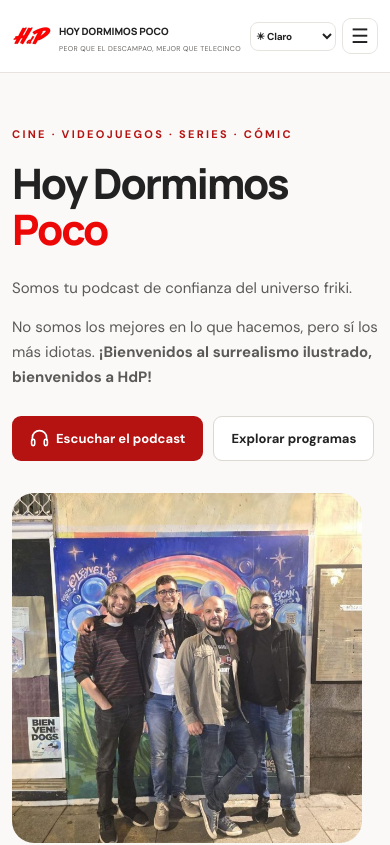
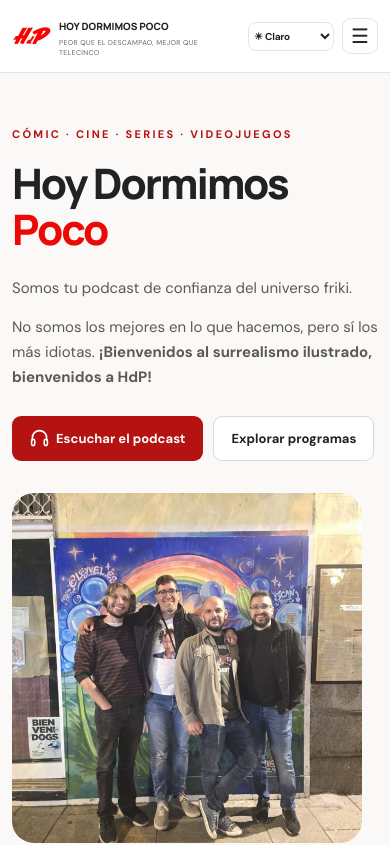
Before and after one commit to hoydormimospoco/hdp_web, a plain HTML site: page index.html in a window 390 px wide. Shown: the top 845 px of the page. Drawn offline with Linux system fonts and the light colour scheme.

Commit message:
Cierre de la versión 1.0.1

```diff
--- a/index.html
+++ b/index.html
@@ -163,9 +163,22 @@ html[data-theme="dark"] .nav a:hover{background:transparent;color:var(--red-dark
   .brand span{min-width:0}
   .menu-toggle{flex-shrink:0}
 }
+
+/* v1.0.1: cabecera móvil: reservar separación para ambos lemas. */
+@media (max-width:580px){
+  .top{gap:8px}
+  .brand{flex:1 1 0;min-width:0;gap:7px}
+  .brand img{flex:0 0 40px}
+  .brand span{display:block;flex:1 1 0;min-width:0;padding-right:5px}
+  .brand small{max-width:100%;white-space:normal;overflow-wrap:normal;line-height:1.45}
+  .header-actions{flex:0 0 86px;margin-left:0;min-width:0}
+  #theme-mode{width:86px;max-width:86px;min-width:0}
+  .menu-toggle{flex:0 0 auto}
+  html[data-theme="very-dark"] #brand-tagline{font-size:6.5px;letter-spacing:.05px;line-height:1.5}
+}
 </style></head><body>
 <header><div id="very-dark-note" class="very-dark-banner" hidden>El 29N, vota con cabeza. Te juegas tu futuro.</div><div class="wrap top"><a class="brand" href="#inicio"><img alt="Logo de Hoy Dormimos Poco" src="assets/logo-hdp.jpg"/><span><b>HOY DORMIMOS POCO</b><small id="brand-tagline">PEOR QUE EL DESCAMPAO, MEJOR QUE TELECINCO</small></span></a><div class="header-actions"><label class="theme-label" for="theme-mode">Modo</label><select id="theme-mode" class="theme-mode" aria-label="Modo de visualización"><option value="light">☀ Claro</option><option value="dark">☾ Oscuro</option><option value="very-dark">☠ MUY OSCURO</option></select></div><button class="menu-toggle" type="button" id="menu-toggle" aria-controls="site-nav" aria-expanded="false" aria-label="Abrir menú">☰</button><nav class="nav" id="site-nav" aria-label="Navegación principal"><a href="#inicio">Inicio</a><a href="#programas">Archivo de programas</a><a href="#escuchar">Dónde escucharnos</a><a href="#mas-alla">Más allá de HdP</a><a href="#contacto">Contacto</a></nav></div></header>
-<main class="wrap" id="inicio"><section class="hero"><div><div class="eyebrow">CINE · VIDEOJUEGOS · SERIES · CÓMIC</div><h1>Hoy Dormimos <em>Poco</em></h1><p>Somos tu podcast de confianza del universo friki.</p><p>No somos los mejores en lo que hacemos, pero sí los más idiotas. <strong>¡Bienvenidos al surrealismo ilustrado, bienvenidos a HdP!</strong></p><div class="actions"><a class="btn" href="#escuchar"><svg class="headphones-icon" viewBox="0 0 24 24" width="19" height="19" fill="none" stroke="currentColor" stroke-width="2" stroke-linecap="round" stroke-linejoin="round" aria-hidden="true"><path d="M3 14v-3a9 9 0 0 1 18 0v3"/><rect x="2" y="13" width="4" height="8" rx="2"/><rect x="18" y="13" width="4" height="8" rx="2"/></svg>Escuchar el podcast</a><a class="btn secondary" href="#programas">Explorar programas</a></div></div><div class="hero-art hero-art-qr"><img alt="Fotografía original del equipo de Hoy Dormimos Poco" src="assets/foto-original-hdp.jpg"/></div></section>
+<main class="wrap" id="inicio"><section class="hero"><div><div class="eyebrow">CÓMIC · CINE · SERIES · VIDEOJUEGOS</div><h1>Hoy Dormimos <em>Poco</em></h1><p>Somos tu podcast de confianza del universo friki.</p><p>No somos los mejores en lo que hacemos, pero sí los más idiotas. <strong>¡Bienvenidos al surrealismo ilustrado, bienvenidos a HdP!</strong></p><div class="actions"><a class="btn" href="#escuchar"><svg class="headphones-icon" viewBox="0 0 24 24" width="19" height="19" fill="none" stroke="currentColor" stroke-width="2" stroke-linecap="round" stroke-linejoin="round" aria-hidden="true"><path d="M3 14v-3a9 9 0 0 1 18 0v3"/><rect x="2" y="13" width="4" height="8" rx="2"/><rect x="18" y="13" width="4" height="8" rx="2"/></svg>Escuchar el podcast</a><a class="btn secondary" href="#programas">Explorar programas</a></div></div><div class="hero-art hero-art-qr"><img alt="Fotografía original del equipo de Hoy Dormimos Poco" src="assets/foto-original-hdp.jpg"/></div></section>
 <section class="section" id="ultimo"><div class="section-heading"><div><div class="eyebrow">ÚLTIMA PUBLICACIÓN</div><h2>Recién salido del horno</h2><p>¡Insomne! No te pierdas el último programa de HdP.</p></div></div><div class="feature" id="latest"><div class="status">Cargando último programa…</div></div></section>
 <section class="section" id="recomendacion"><div class="section-heading"><div><div class="eyebrow">DESCUBRE EL PODCAST</div><h2>¿Por dónde empiezo?</h2><p>Un programa al azar para mejorar tu día alimentando nuestro ego.</p></div><button class="btn secondary" id="shuffle">↻ Otro programa</button></div><div class="feature" id="recommended"><div class="status">Cargando recomendación…</div></div></section>
 <section class="section" id="programas"><div class="section-heading"><div><div class="eyebrow">ARCHIVO</div><h2>Archivo de programas</h2><p>Con cientos de programas, alguno habrá que te apetezca escuchar. ¿Verdad? ¿VERDAD?</p></div><span class="meta" id="count"></span></div><div class="controls"><input aria-label="Buscar programas" id="search" placeholder="Buscar sagas, juegos, películas, temas…" type="search"/><select aria-label="Filtrar por temática" id="category"><option value="">Todos los vicios</option><option>Cómic</option><option>Cine</option><option>Series</option><option>Videojuegos</option><option>Libros</option><option>Otros</option></select><select aria-label="Filtrar por tipo de programa" id="program-type"><option value="">Todos los tipos</option><option>Monográficos</option><option>Lo mejor del año</option><option>Plan editorial</option><option>Magazine</option><option>Tertulias</option><option>Entrevistas</option></select><select aria-label="Filtrar por temporada" id="season"><option value="">Todas las temporadas</option></select></div><div class="cards" id="cards"></div><div class="status" hidden="" id="empty">No hay episodios que coincidan con la búsqueda.</div><div class="pagination"><button id="prev">← Anterior</button><span class="meta" id="page"></span><button id="next">Siguiente →</button></div></section>
```
